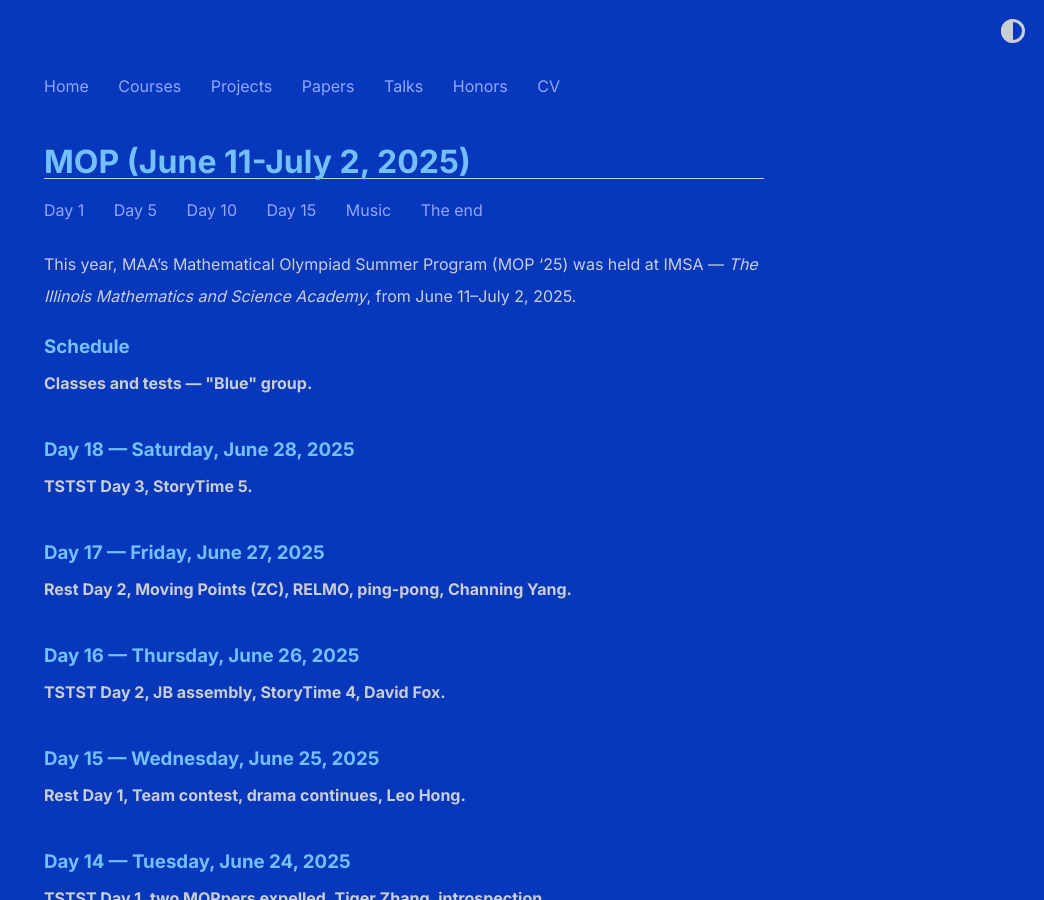
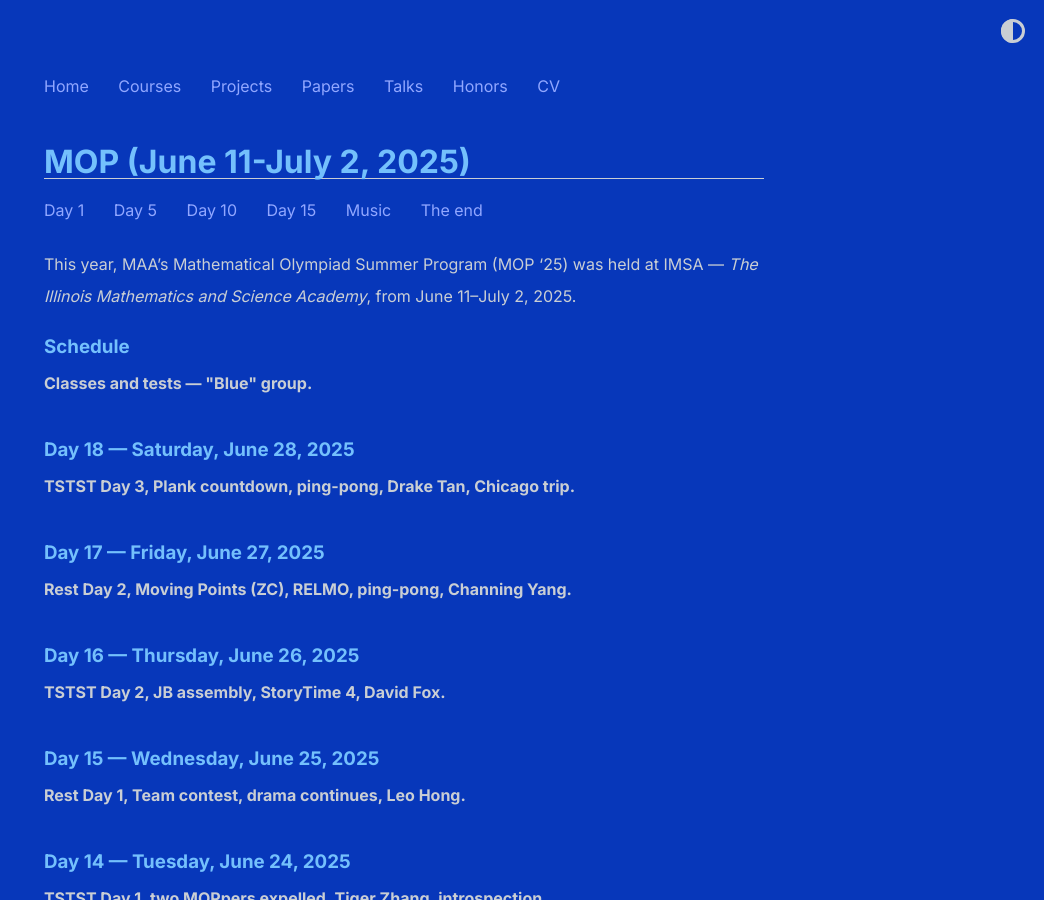
Before and after one commit to shihankanungo/shihankanungo.github.io, a Jekyll site: the page built from mop.md, in a window 1280 px wide and 900 px high. Shown: the whole window, without its empty margins (236-1280 px from the left). Built offline with Jekyll 4.4.1, drawn with Linux system fonts in a browser that asks for light colours.

Commit message:
Update mop.md

```diff
--- a/mop.md
+++ b/mop.md
@@ -20,7 +20,7 @@
 
 <div class="heading-block"><h3>Day 18 &mdash; Saturday, June 28, 2025</h3>
 <div class="subline"><details>
-<summary style="list-style: none;"><strong>TSTST Day 3, StoryTime 5.</strong></summary>
+<summary style="list-style: none;"><strong>TSTST Day 3, Plank countdown, ping-pong, Drake Tan, Chicago trip.</strong></summary>
 <p>
 Today was TSTST Day 3. It went super well! I started by looking at problem 9, which was a geo problem. I drew the diagram, but didn’t get many ideas. Then, I saw that problem 8 was a NT Polynomial FE; and we had just had a class on that very subject the day before. So naturally, I started working on it, and after a few minutes, I knew that I would get it. So I just started writing up and solving the problem as I went, and I got it in about an hour. Problem 7 was quite tricky; it was a algebra problem about a decreasing recursive sequence. It took me longer than P8 to solve, but I eventually got it! It turns out no one solved P9 except Tiger, so I’m guessing that it was a 50 (maybe 45) Mohs problem. I think I did the best that I could possibly do today, and I’m very happy about that.
 <br><br>
```
